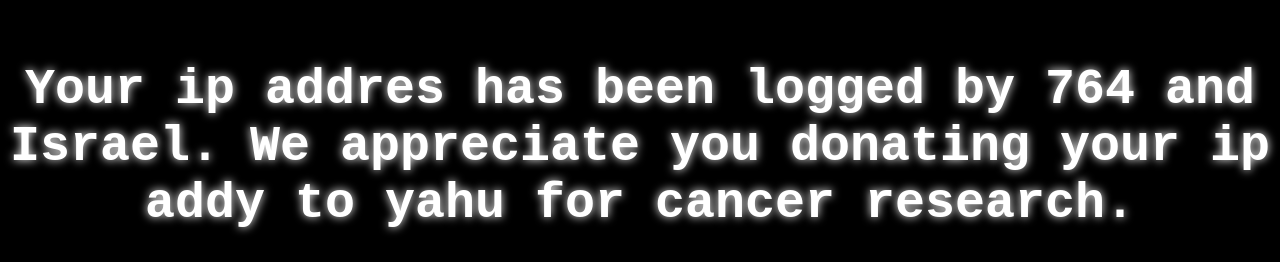
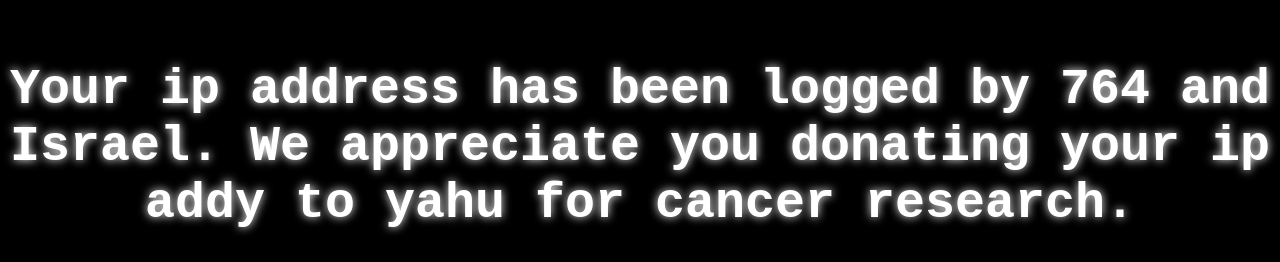
Before and after one commit to just0a0bean/repfordummyslol, a plain HTML site: page templates/index.html in a window 1280 px wide. Shown: the part 102-364 px from the top of the page. Drawn offline with Linux system fonts and the light colour scheme.

Commit message:
Update index.html

```diff
--- a/templates/index.html
+++ b/templates/index.html
@@ -21,7 +21,7 @@
     </style>
 </head>
 <body>
-    <h1>Your ip addres has been logged by 764 and Israel. We appreciate you donating your ip addy to yahu for cancer research.</h1>
+    <h1>Your ip address has been logged by 764 and Israel. We appreciate you donating your ip addy to yahu for cancer research.</h1>
     <img src="https://c.tenor.com/koRvazhwG4wAAAAd/tenor.gif">
 </body>
 </html>
```
